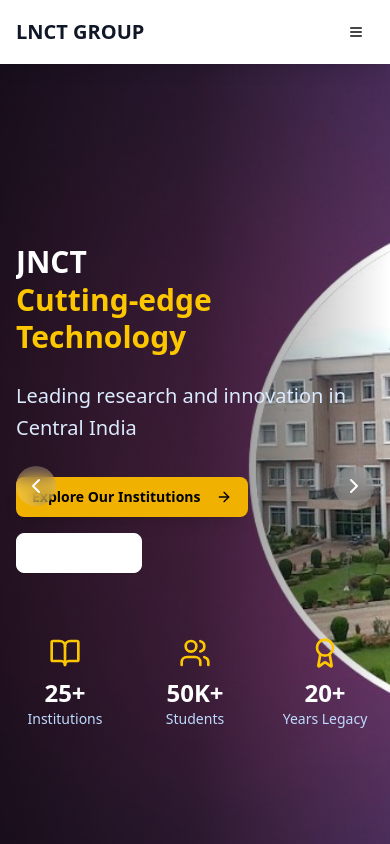
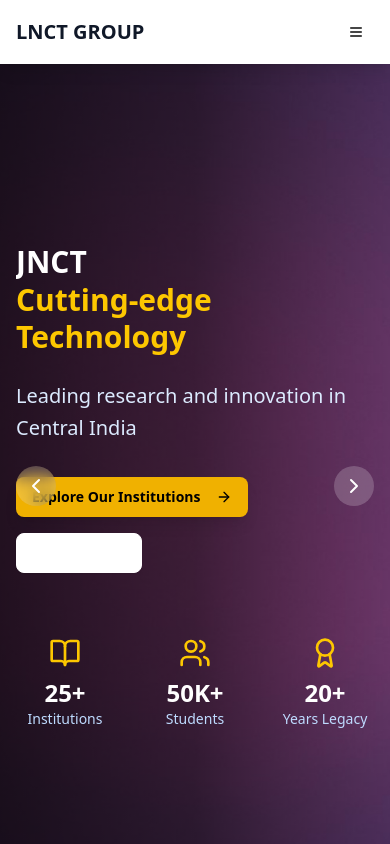
Before and after one commit to Rahuldeshmukh1108/frontend, a Next.js app: page / in a window 390 px wide. Shown: the top 844 px of the page. Built offline with nearby package versions, Linux system fonts and the light colour scheme.

Commit message:
media query

```diff
--- a/components/hero-section.tsx
+++ b/components/hero-section.tsx
@@ -4,37 +4,41 @@
 import { Button } from "@/components/ui/button"
 import { ArrowRight, BookOpen, Users, Award, ChevronLeft, ChevronRight } from "lucide-react"
 import Link from "next/link"
-
 const heroImages = [
   {
-    src: "/images/main.jpg?height=800&width=1200",
+    desktop: "/images/main.jpg?height=800&width=1200",
+    mobile: "/images/mobbg.jpg",
     title: "LNCT",
     subtitle: "Shaping Future Leaders",
     description: "Discover world-class education at LNCT Group",
   },
   {
-    src: "/images/newjnct.jpg?height=600&width=1200",
+    desktop: "/images/newjnct.jpg?height=600&width=1200",
+    mobile: "/images/mobbg.jpg",
     title: "JNCT",
     subtitle: "Cutting-edge Technology",
     description: "Leading research and innovation in Central India",
   },
   {
-    src: "/images/uni2.jpg?height=800&width=1200",
+    desktop: "/images/uni2.jpg?height=800&width=1200",
+    mobile: "/images/mobbg.jpg",
     title: "LNCT UNIVERSITY",
     subtitle: "International Exposure",
     description: "95% placement rate with top companies",
   },
   {
-    src: "/images/medical2.jpg?height=800&width=1200",
+    desktop: "/images/medical2.jpg?height=800&width=1200",
+    mobile: "/images/mobbg.jpg",
     title: "LN MEDICAL COLLEGE",
     subtitle: "Top Private Medical College in Bhopal",
-    description: "Provides world class yet economical medical education to deserving medical aspirants.",
+    description: "World-class yet economical medical education for deserving aspirants.",
   },
   {
-    src: "/images/school.jpg?height=800&width=1200",
+    desktop: "/images/school.jpg?height=800&width=1200",
+    mobile: "/images/mobbg.jpg",
     title: "LNCT WORLD SCHOOL",
     subtitle: "Nurturing well-rounded personalities",
-    description: "Strives to understand and fulfill the needs of each and every learner",
+    description: "Fulfilling the needs of every learner",
   },
 ]
 
@@ -57,6 +61,18 @@
     setCurrentSlide((prev) => (prev - 1 + heroImages.length) % heroImages.length)
   }
 
+  const [isMobile, setIsMobile] = useState(false)
+
+useEffect(() => {
+  const checkMobile = () => {
+    setIsMobile(window.innerWidth < 768)
+  }
+
+  checkMobile()
+  window.addEventListener("resize", checkMobile)
+  return () => window.removeEventListener("resize", checkMobile)
+}, [])
+
   return (
     <section className="relative h-screen overflow-hidden">
       {/* Image Slider */}
@@ -68,7 +84,7 @@
               index === currentSlide ? "opacity-100" : "opacity-0"
             }`}
           >
-            <img src={image.src || "/placeholder.svg"} alt={image.title} className="w-full h-full object-cover" />
+            <img src={isMobile ? image.mobile : image.desktop} alt={image.title} className="w-full h-full object-cover"/>
             <div className="absolute inset-0 bg-gradient-to-r from-black/70 via-black/50 to-transparent"></div>
           </div>
         ))}
```
Also changed, not shown: public/images/mobbg.jpg (added).
